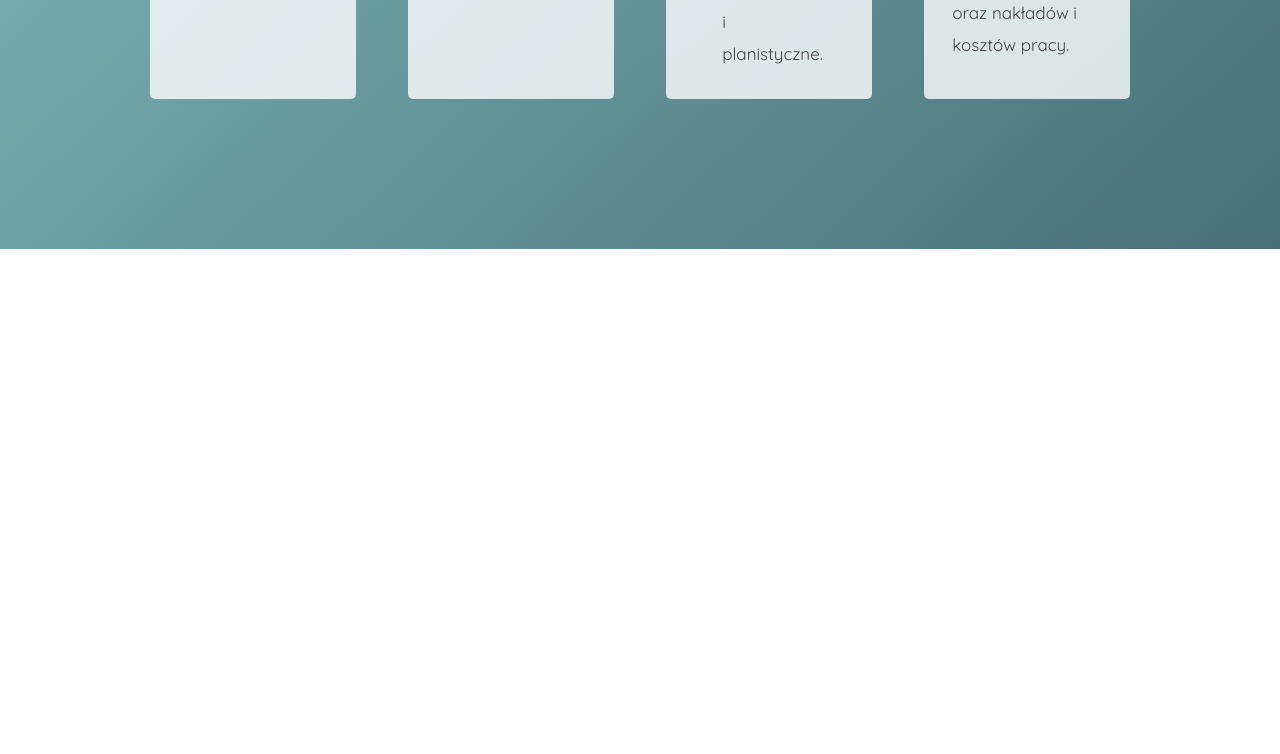
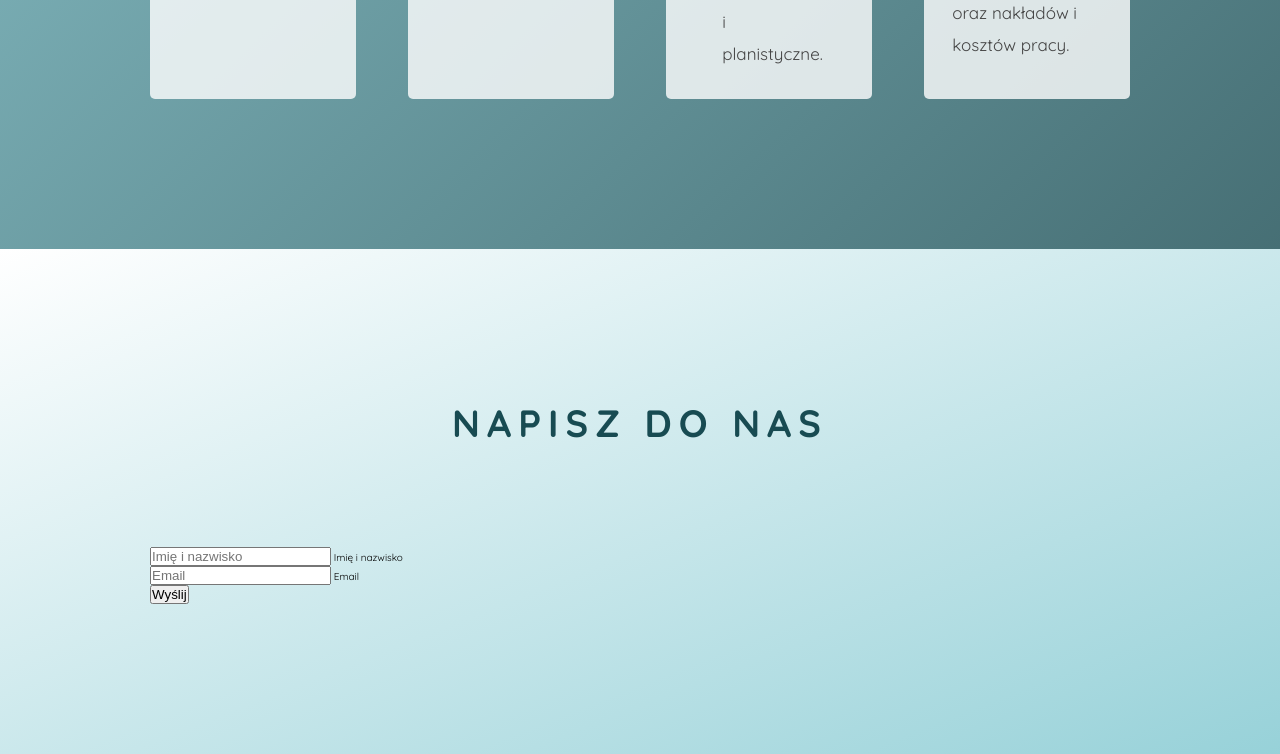
Before and after one commit to Malga90/Expert, a website built with webpack: page dist/index.html in a window 1280 px wide. Shown: the part 2858-3612 px from the top of the page. Before the commit the page ends 3107 px from the top, so only its background shows below. Built offline with nearby package versions, Linux system fonts and the light colour scheme.

Commit message:
html for contact section

```diff
--- a/src/style.scss
+++ b/src/style.scss
@@ -238,3 +238,13 @@ body {
     color: $color-grey-dark;
   }
 }
+
+// Section contact
+.section-contact {
+  padding: 15rem;
+  background-image: linear-gradient(
+    to right bottom,
+    rgba($color-white, 0.8),
+    rgba($color-primary-light, 0.8)
+  );
+}
```
Also changed, not shown: dist/bundle.js, dist/index.html.
